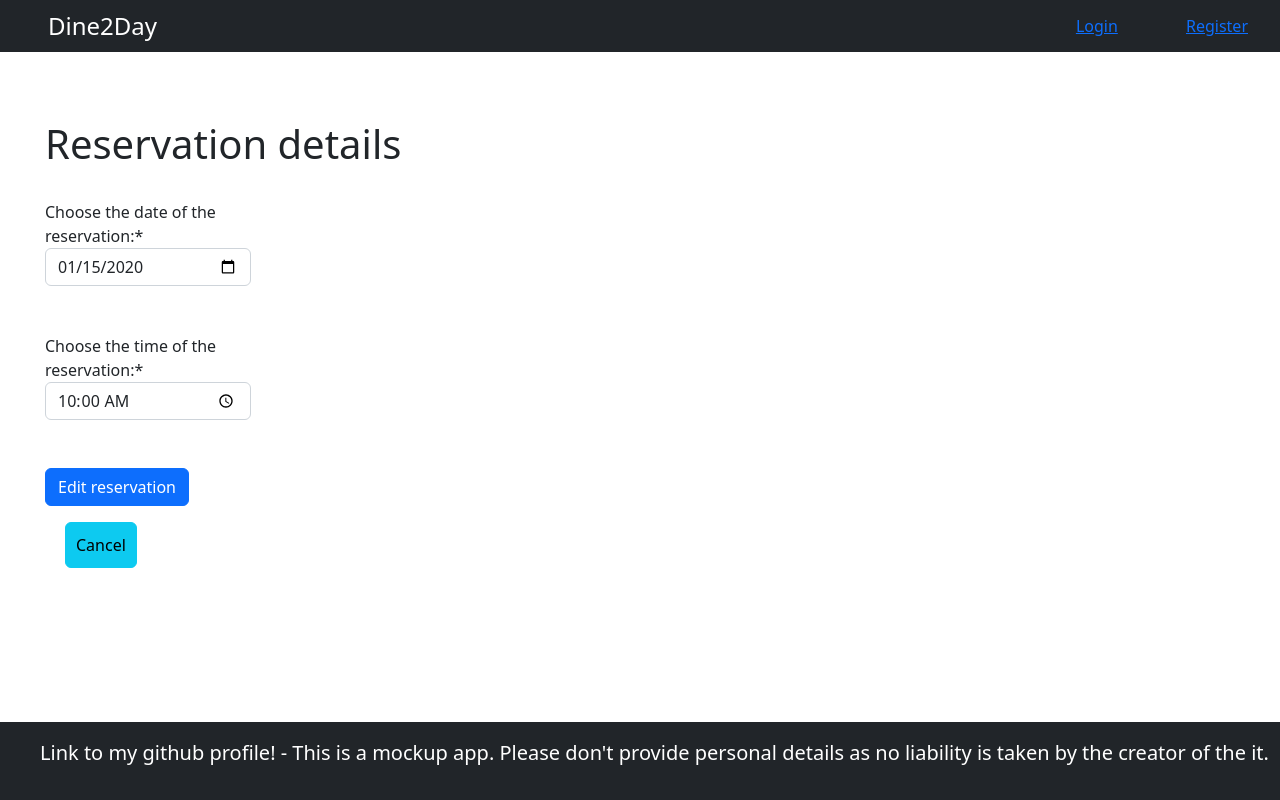
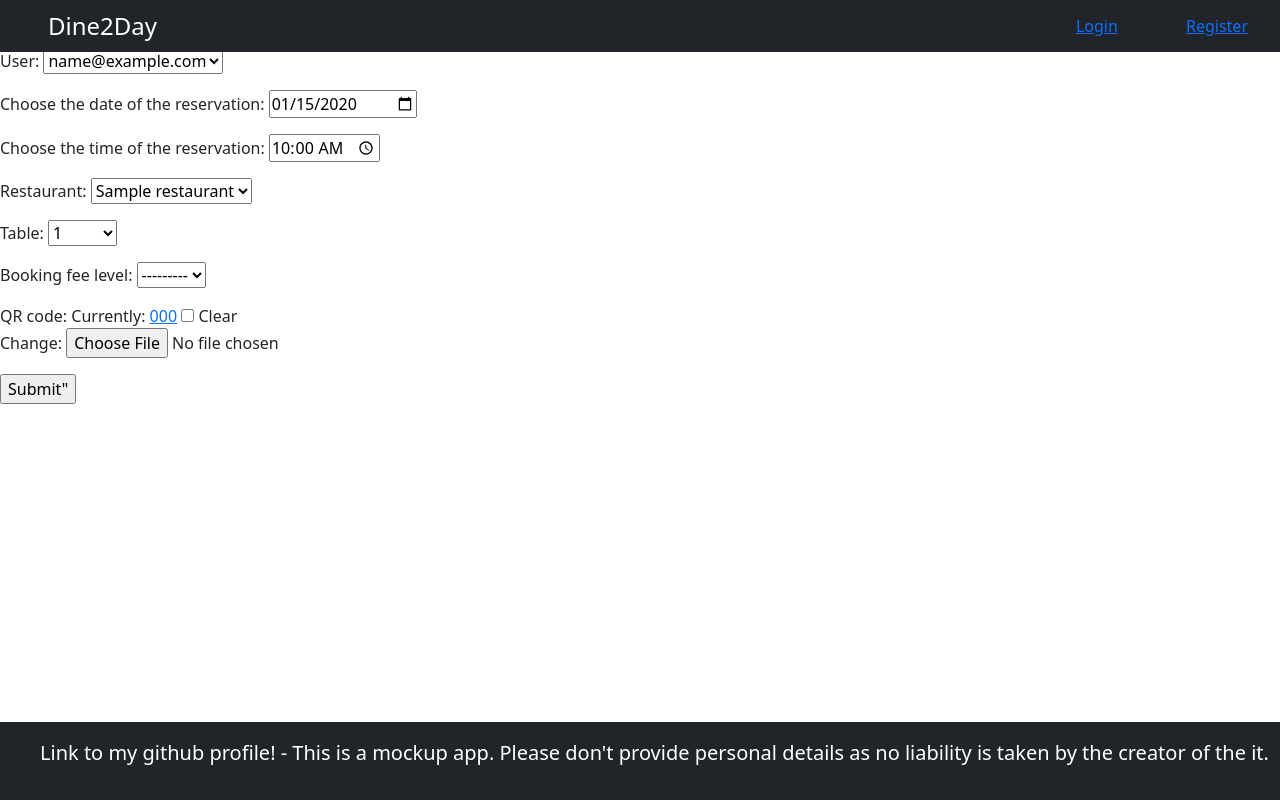
Before and after one commit to alexonati/booking, a Django app: page /edit_reservation/1/ in a window 1280 px wide. Run offline with Django 4.2, Linux system fonts and the light colour scheme; tables that the repository leaves empty hold one stand-in row (values such as "Sample post"); some libraries are stand-ins or nearby versions.

Commit message:
update: - adding, editing & deleting a booking works - I have to thank Mihai for it.

```diff
--- a/booking_website/forms.py
+++ b/booking_website/forms.py
@@ -1,4 +1,3 @@
-from crispy_forms.bootstrap import UneditableField
 from crispy_forms.helper import FormHelper
 from crispy_forms.layout import Layout, Submit, Row, Column
 from crispy_forms.layout import Submit
@@ -94,11 +93,15 @@
             'time': 'Choose the time of the reservation:'
         }
 
-    def __init__(self, *args, user=None, restaurant=None, table=None, **kwargs):
+    def __init__(self, *args, **kwargs):
+
+        self._instance = kwargs.get('instance')
+        self._user = kwargs.get('user')
+        self._restaurant = kwargs.get('restaurant')
+        self._table = kwargs.get('table')
+
         super().__init__(*args, **kwargs)
-        self._user = user
-        self._restaurant = restaurant
-        self._table = table
+
         self.fields['user'].required = False
         self.fields['restaurant'].required = False
         self.fields['table'].required = False
@@ -107,7 +110,7 @@
 
     def save(self, commit=True):
         booking = super().save(commit=False)
-        booking.user = self._user
+        booking.user = self._instance.user if self._instance else self._user
         booking.restaurant = self._restaurant
         booking.table = self._table
 
@@ -115,57 +118,3 @@
             booking.save()
 
         return booking
-
-    helper = FormHelper()
-    helper.form_method = 'POST'
-    helper.layout = Layout(
-        Row(
-            Column('date', css_class='form-group col-md-2 mb-0'),
-            Column(),
-            Column(),
-            css_class='form-row'
-        ),
-        Row(css_class='form-control-lg'),
-        Row(
-            Column('time', css_class='form-group col-md-2 mb-0'),
-            Column(),
-            Column(),
-            css_class='form-row'
-        ),
-        Row(css_class='form-control-lg'),
-        Submit('submit', 'Make reservation')
-    )
-
-
-class EditBookingForm(forms.ModelForm):
-    class Meta:
-        model = Booking
-        fields = '__all__'
-        widgets = {
-            'date': forms.DateInput(attrs={'type': 'date'}),
-            'time': forms.TimeInput(attrs={'type': 'time'}, format='%H:%M'),
-        }
-        labels = {
-            'date': 'Choose the date of the reservation:',
-            'time': 'Choose the time of the reservation:'
-        }
-
-    helper = FormHelper()
-    helper.form_method = 'POST'
-    helper.layout = Layout(
-        Row(
-            Column('date', css_class='form-group col-md-2 mb-0'),
-            Column(),
-            Column(),
-            css_class='form-row'
-        ),
-        Row(css_class='form-control-lg'),
-        Row(
-            Column('time', css_class='form-group col-md-2 mb-0'),
-            Column(),
-            Column(),
-            css_class='form-row'
-        ),
-        Row(css_class='form-control-lg'),
-        Submit('submit', 'Edit reservation')
-    )
--- a/booking_website/templates/make_reservation_page.html
+++ b/booking_website/templates/make_reservation_page.html
@@ -4,12 +4,9 @@
 {% block title %}Reservation Details {% endblock %}
 
 {% block content %}
-<div style="margin-left: 45px;">
-    <br><br><br>
-    <h1>Reservation details</h1>
-    <br>
+ <form  method = "post">
     {% csrf_token %}
-    {% crispy form %}
-<a class="btn btn-info" style="margin-left: 20px; padding: 10px;" href = "{% url 'bookings' %}" > Cancel </a>
-    </div>
+    {{form.as_p }}
+    <input type="submit" value=Submit">
+</form>
 {% endblock %}
--- a/booking_website/views.py
+++ b/booking_website/views.py
@@ -3,7 +3,7 @@
 from django.contrib.auth import authenticate, login, logout
 from django.contrib.auth.decorators import login_required
 from django.shortcuts import render, redirect, reverse, HttpResponse, get_object_or_404
-from booking_website.forms import RegisterForm, ProfileAvatarForm, MakeBookingForm, EditBookingForm
+from booking_website.forms import RegisterForm, ProfileAvatarForm, MakeBookingForm
 from booking_website.models import Restaurant, Booking, BookingReview, Table
 
 
@@ -127,17 +127,12 @@
 
 
 def edit_reservation(request, booking_id):
-
     booking = get_object_or_404(Booking, id=booking_id)
-    form = EditBookingForm(instance=booking)
-
-    # if request.method == 'GET':
-    #     form = EditBookingForm(instance=booking)
+    form = MakeBookingForm(instance=booking)
 
     if request.method == 'POST':
 
-        form = EditBookingForm(request.POST, instance=booking)
-
+        form = MakeBookingForm(request.POST, instance=booking)
         print('form.is_valid()', form.is_valid())
         for field in form:
             print("*****", field.name, field.errors, field.value())
@@ -151,7 +146,6 @@
 
 
 def delete_reservation(request, booking_id):
-
     booking = get_object_or_404(Booking, id=booking_id)
     table = get_object_or_404(Table, id=booking.table.pk)
 
```
